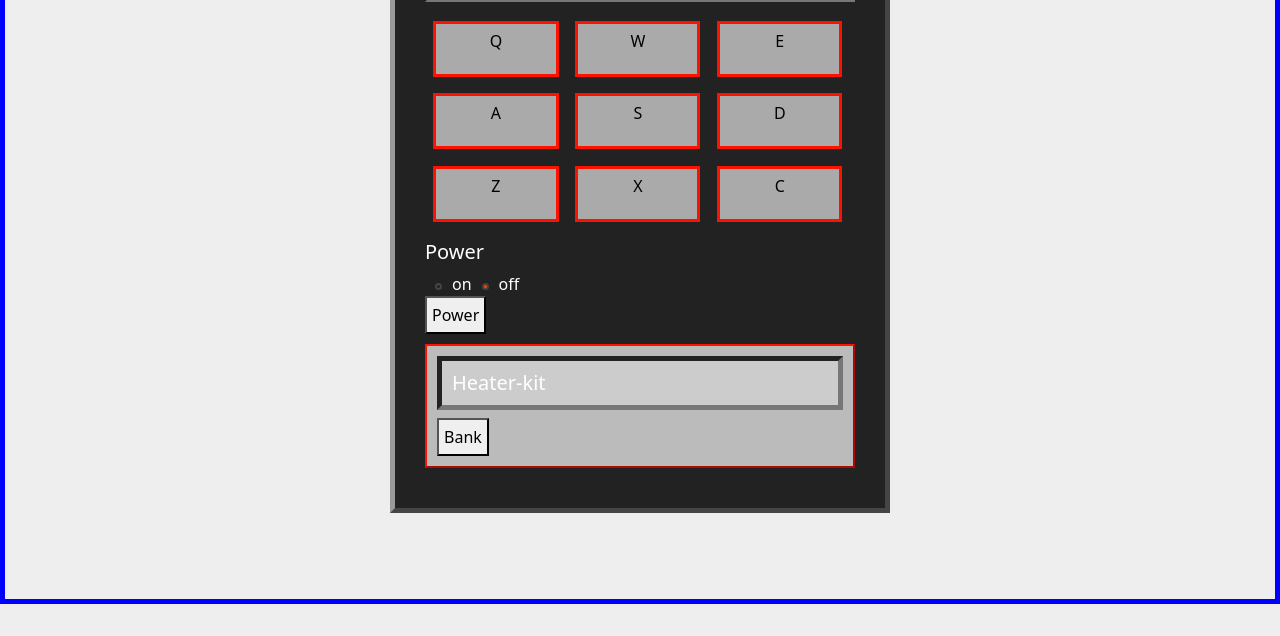
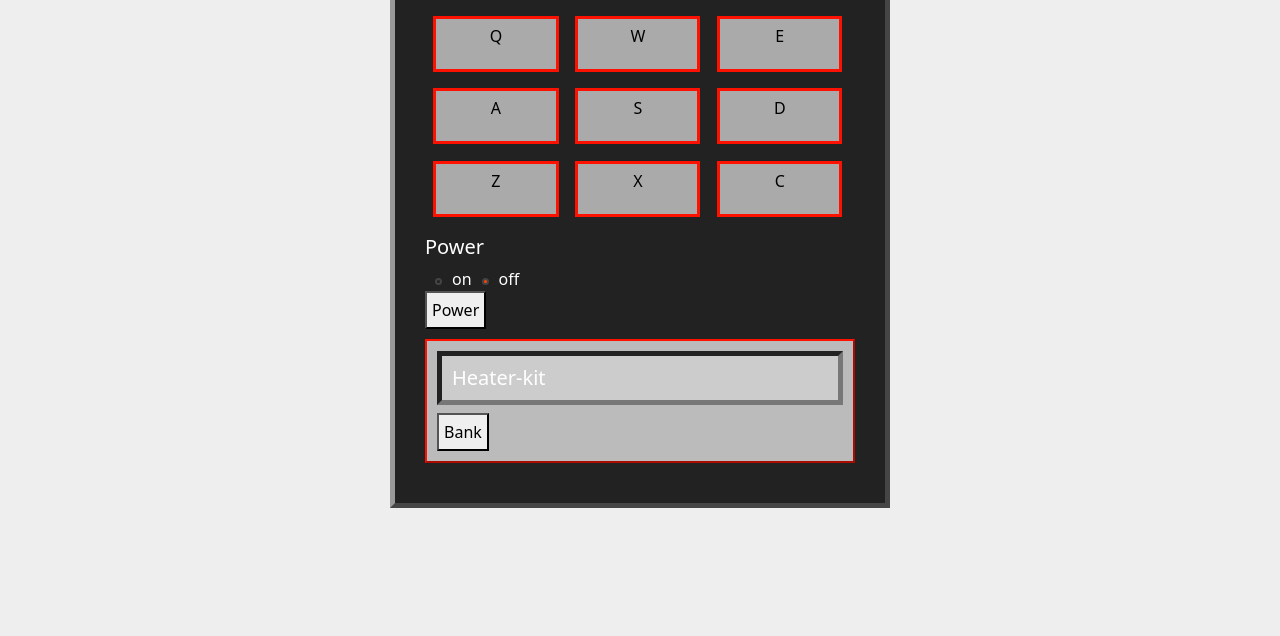
Before and after one commit to Efe-Onoh/Drum-machine, a website: page index.html in a window 1280 px wide. Shown: the part 164-800 px from the top of the page. Drawn offline with nearby package versions, Linux system fonts and the light colour scheme.

Commit message:
style changes

```diff
--- a/styles/app.css
+++ b/styles/app.css
@@ -7,7 +7,6 @@ body {
   background: #eee;
   display: flex;
   justify-content: center;
-  border: 5px solid blue;
   height: 96vh;
   padding: 50px;
 }
```
